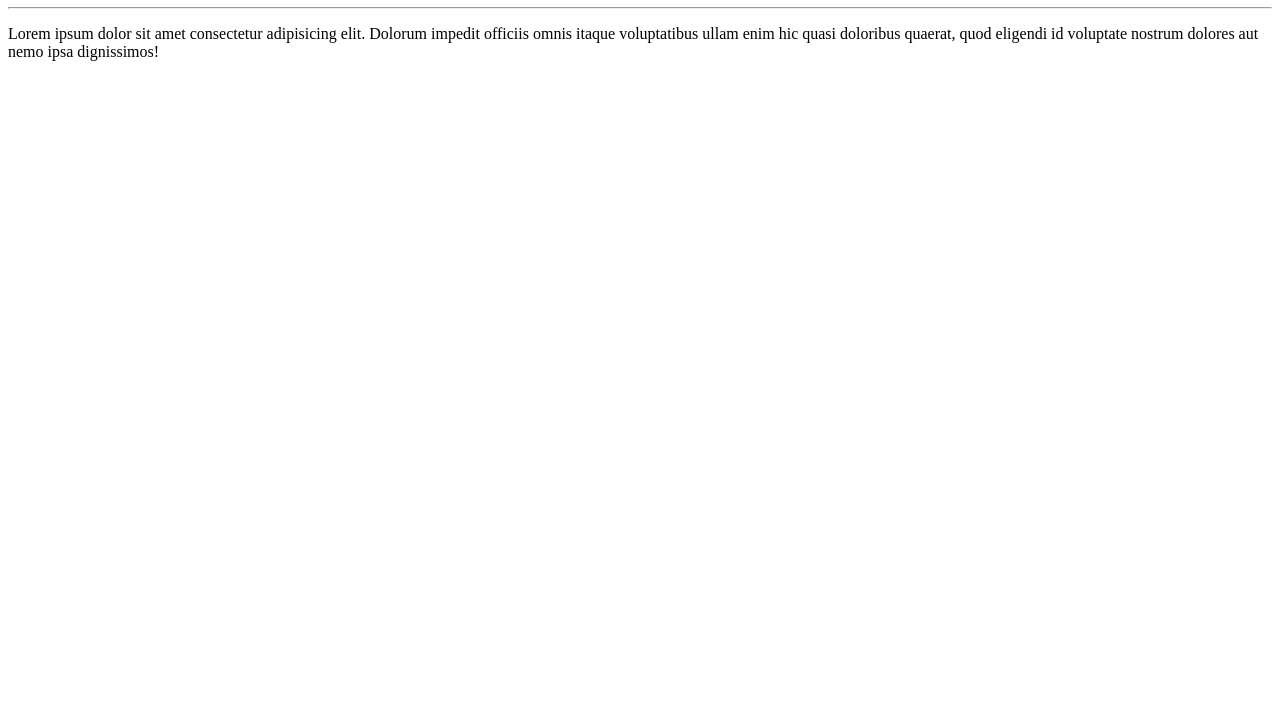
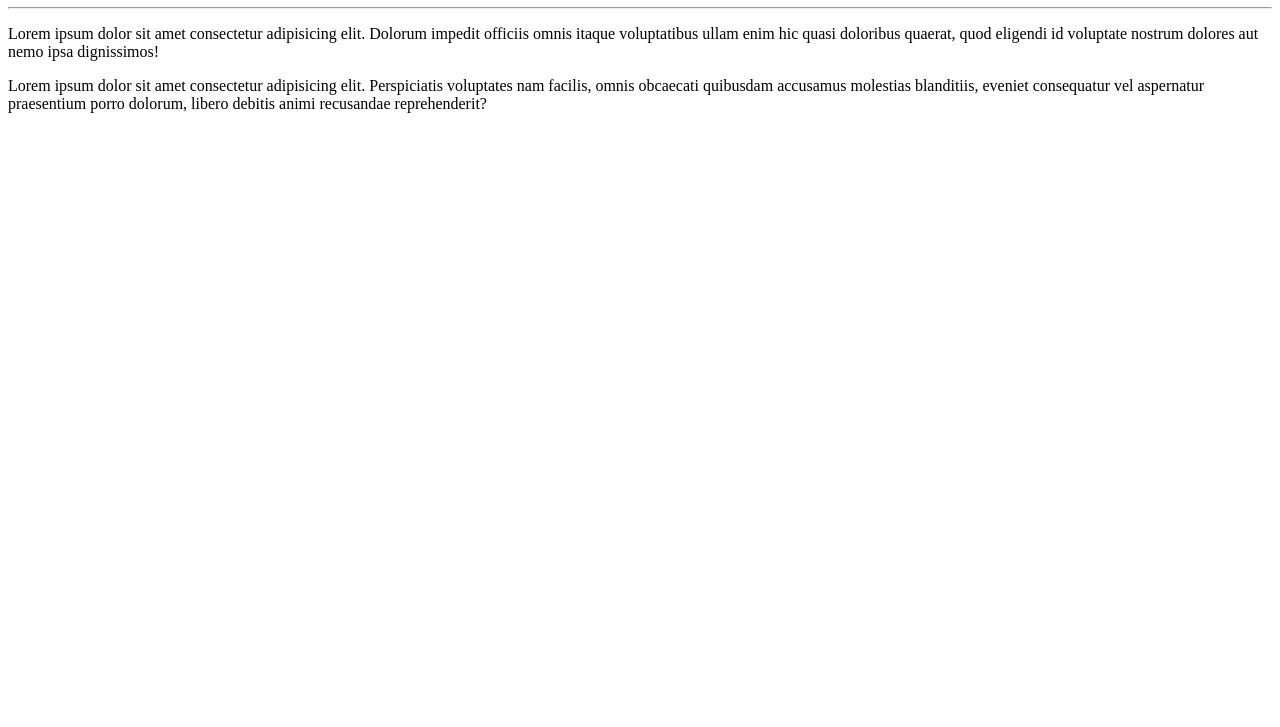
Before and after one commit to DouglasZue/Ola_Mundo, a plain HTML site: page meu site/index.html in a window 1280 px wide. Shown: the part 73-800 px from the top of the page. Drawn offline with Linux system fonts and the light colour scheme.

Commit message:
adicionei um paragrafo

```diff
--- a/meu site/index.html
+++ b/meu site/index.html
@@ -10,5 +10,7 @@
     <h1>Olá Mundo!!!</h1>
     <hr>
     <p>Lorem ipsum dolor sit amet consectetur adipisicing elit. Dolorum impedit officiis omnis itaque voluptatibus ullam enim hic quasi doloribus quaerat, quod eligendi id voluptate nostrum dolores aut nemo ipsa dignissimos!</p>
+    <p>Lorem ipsum dolor sit amet consectetur adipisicing elit. Perspiciatis voluptates nam facilis, omnis obcaecati quibusdam accusamus molestias blanditiis, eveniet consequatur vel aspernatur praesentium porro dolorum, libero debitis animi recusandae reprehenderit?</p>
+
 </body>
 </html>
```
